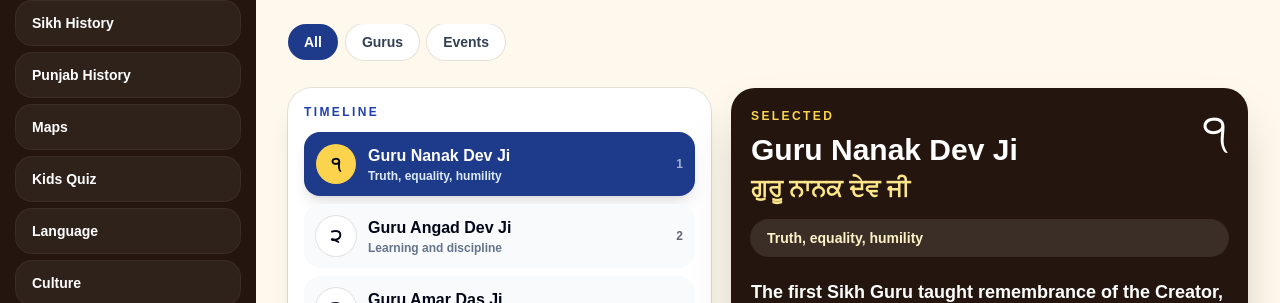
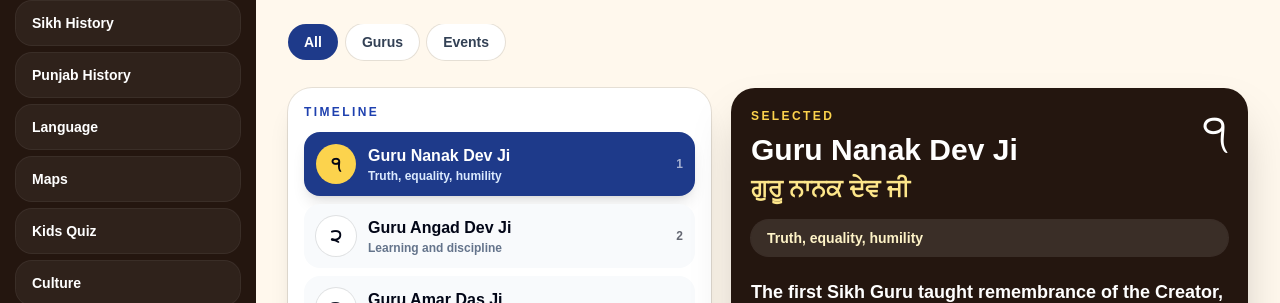
Before and after one commit to Gagan8atwal/sanjha-virsa, a Next.js app: page /heritage in a window 1280 px wide. Shown: the part 272-575 px from the top of the page. Built offline with nearby package versions, Linux system fonts and the light colour scheme.

Commit message:
Link navigation to Punjabi Language Academy

```diff
--- a/components/SideMenu.tsx
+++ b/components/SideMenu.tsx
@@ -5,9 +5,9 @@ export default function SideMenu() {
     { label: 'Stories', href: '/storybook' },
     { label: 'Sikh History', href: '/heritage' },
     { label: 'Punjab History', href: '/worlds/history' },
+    { label: 'Language', href: '/language' },
     { label: 'Maps', href: '/maps' },
     { label: 'Kids Quiz', href: '/quiz' },
-    { label: 'Language', href: '/worlds/language' },
     { label: 'Culture', href: '/worlds/culture' },
   ];
 
```
